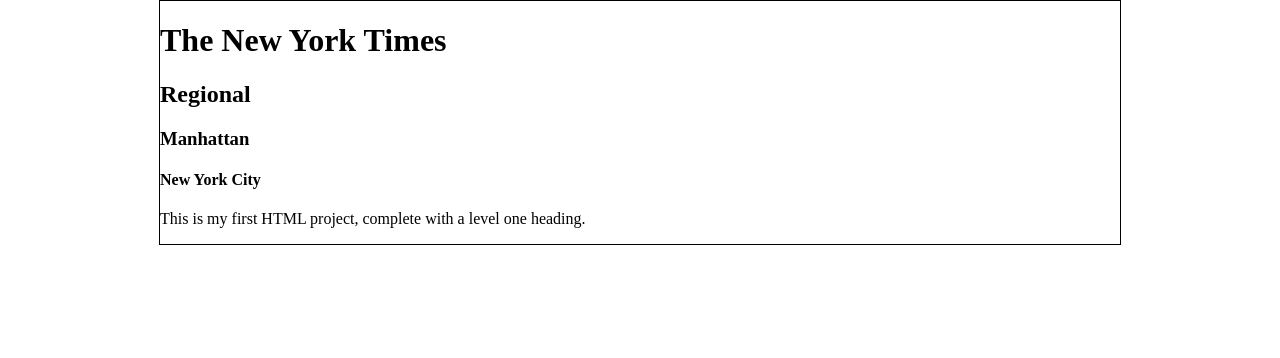
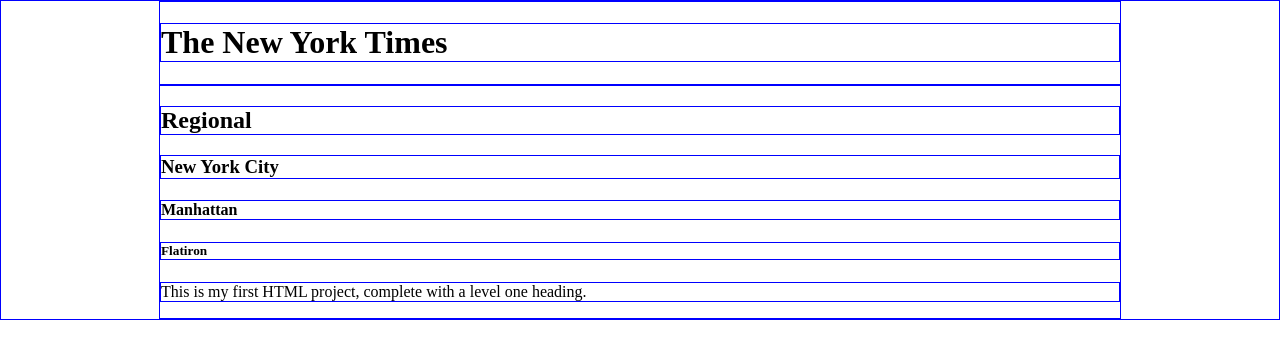
Before and after one commit to elanaleifer/first-html, a plain HTML site: page index.html in a window 1280 px wide. Drawn offline with Linux system fonts and the light colour scheme.

Commit message:
≈ß≈ß≈ç

```diff
--- a/css/style.css
+++ b/css/style.css
@@ -1,5 +1,7 @@
+* {
+   border: 1px solid blue;
+}
 body {
-   border: 1px solid black;
    margin: auto;
    width: 960px;
 }
--- a/index.html
+++ b/index.html
@@ -7,9 +7,11 @@
    </head>
    <body>
       <h1>The New York Times</h1>
+         <p>
       <h2>Regional</h2>
-      <h3>Manhattan</h3>
-      <h4>New York City</h4>
+      <h3>New York City</h3>
+      <h4>Manhattan</h4>
+      <h5>Flatiron</h5>
       <p>This is my first HTML project, complete with a level one heading.</p>
    </body>
 </html>
```
